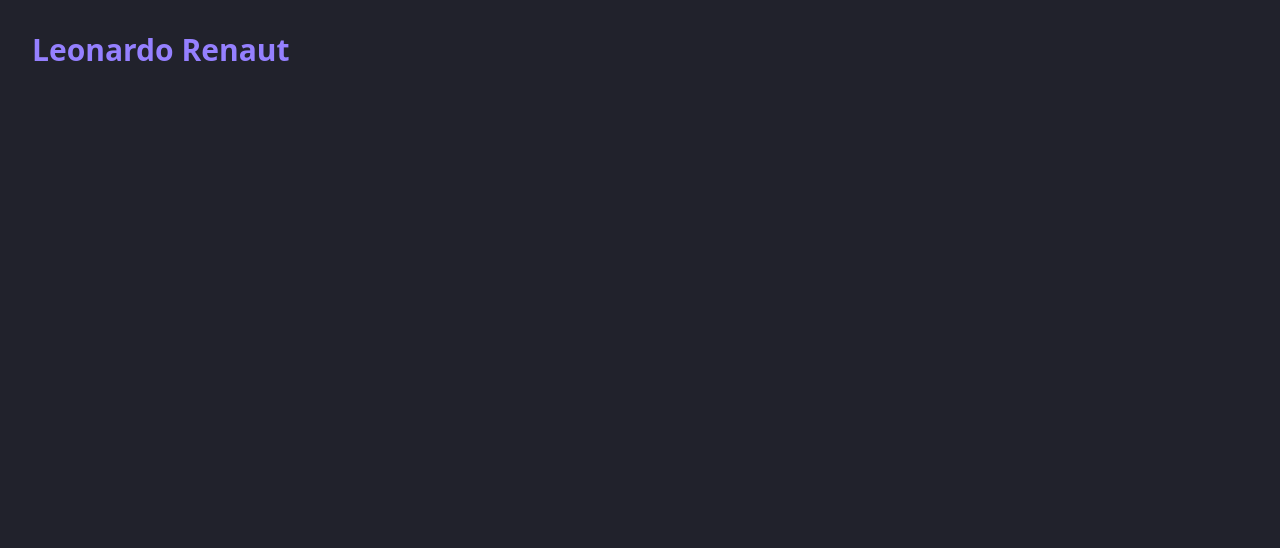
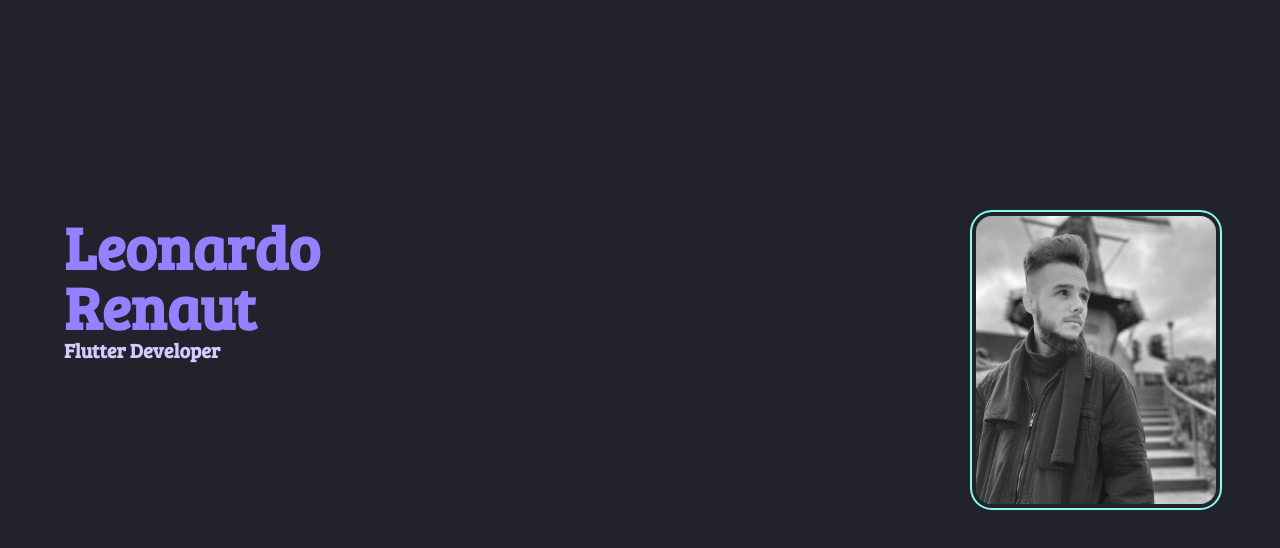
Before and after one commit to leornt/leornt.github.io, a website: page index.html in a window 1280 px wide. Drawn offline with Linux system fonts and the light colour scheme.

Commit message:
✨ header init

```diff
--- a/index.html
+++ b/index.html
@@ -4,10 +4,25 @@
         <meta charset="UTF-8">
         <meta name="viewport" content="width=device-width, initial-scale=1.0">
         <link href="./output.css" rel="stylesheet">
+
+        <link rel="preconnect" href="https://fonts.googleapis.com">
+        <link rel="preconnect" href="https://fonts.gstatic.com" crossorigin>
+        <link href="https://fonts.googleapis.com/css2?family=Bree+Serif&display=swap" rel="stylesheet">
     </head>
     <body>
-        <h1 class="text-3xl font-bold p-8">
-            Leonardo Renaut
-        </h1>
+        <div class="flex p-16 items-center" style="height: 90vh;">
+            <div class="w-full">
+                <div class="flex flex-col float-left">
+                    <h1 class="text-6xl font-bold float-left">Leonardo</br>Renaut</h1>
+                    <h2 class="text-xl font-bold float-left">Flutter Developer</h2>
+                </div>
+                <div class="header-photo float-right ring-2 ring-[var(--cyan)] ring-offset-4 ring-offset-[var(--black)]">
+                    <img src="./profile.jpg" alt="">
+                </div>
+            </div>
+        </div>
+        <div class="">
+
+        </div>
     </body>
 </html>
--- a/input.css
+++ b/input.css
@@ -1,6 +1,12 @@
 @tailwind base;
 @tailwind components;
 @tailwind utilities;
+
+@layer base {
+    html {
+        font-family: "Bree Serif", serif;
+    }
+}
 
 :root {
     --black: #21222c;
@@ -40,3 +46,13 @@ body {
 h1 {
     color: var(--purple);
 }
+h2 {
+    color: var(--purpleSecondary);
+}
+
+.header-photo {
+    border-radius: 16px;
+    height: 36vh;
+    overflow: hidden;
+    width: 30vh;
+}
```
Also changed, not shown: output.css, profile.jpg (added), 1 other file.
